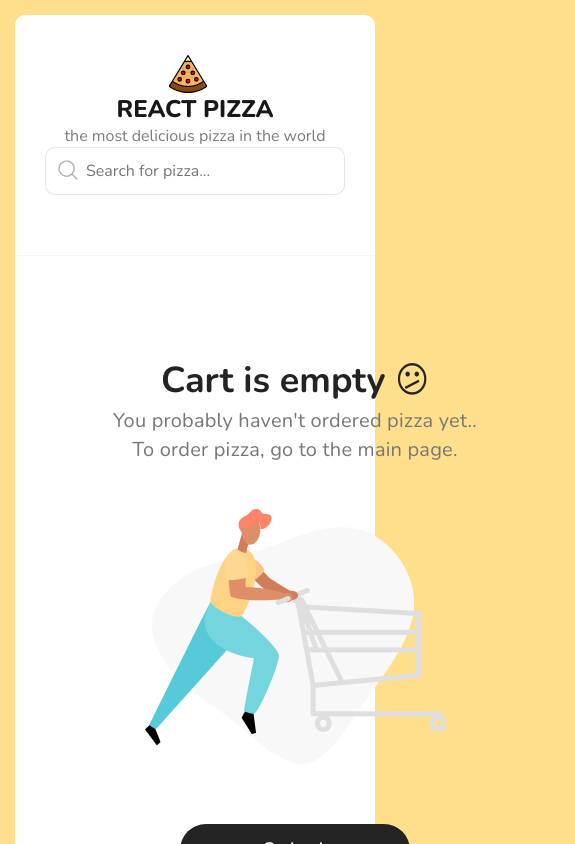
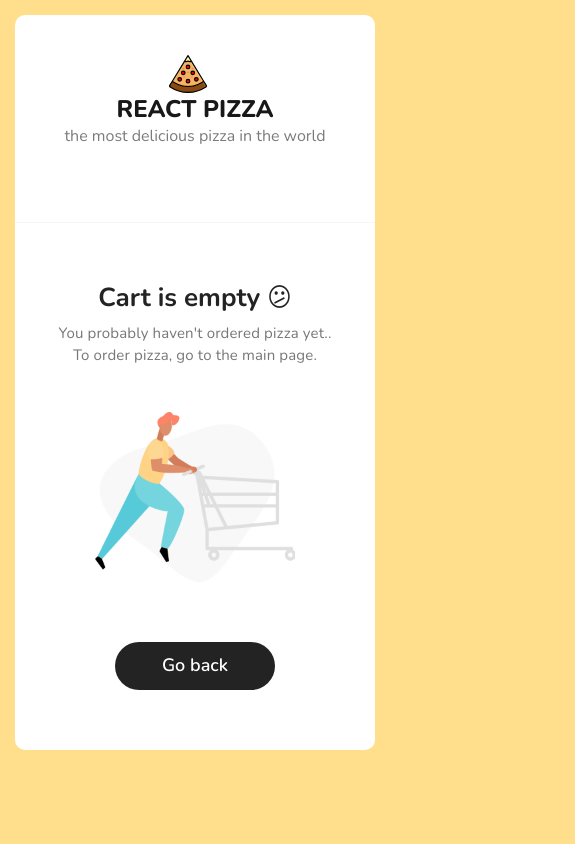
Before and after one commit to AndrewTihonyuk878/react-pizza, a React (Create React App) app: page /cart in a window 390 px wide. Shown: the top 844 px of the page, 575 px wide, since content can reach past the window. Built offline with nearby package versions, Linux system fonts and the light colour scheme.

Commit message:
adaptation

```diff
--- a/src/components/Categories.tsx
+++ b/src/components/Categories.tsx
@@ -5,7 +5,7 @@ type CategoriesProps = {
   onChangeCategory: (i: number) => void
 }
 
-const Categories: React.FC<CategoriesProps> = ({ value, onChangeCategory }) => {
+const Categories: React.FC<CategoriesProps> = React.memo(({ value, onChangeCategory }) => {
   const categories = ['All', 'Meat', 'Vegetarian', 'Grill', 'Spicy', 'Closed'];
 
   return (
@@ -19,6 +19,6 @@ const Categories: React.FC<CategoriesProps> = ({ value, onChangeCategory }) => {
       </ul>
     </div>
   );
-}
+})
 
 export default Categories;
--- a/src/components/Header.tsx
+++ b/src/components/Header.tsx
@@ -24,7 +24,7 @@ function Header() {
             </div>
           </div>
         </Link>
-        <Search />
+        {location.pathname !== '/cart' && <Search />}
         <div className="header__cart">
           {location.pathname !== '/cart' && (
             <Link to="/cart" className="button button--cart">
--- a/src/components/Sort.tsx
+++ b/src/components/Sort.tsx
@@ -18,7 +18,7 @@ export const list: SortItem[] = [
   { name: 'alphabetically (ASC)', sortProperty: SortPropertyEnum.TITLE_ASK },
 ];
 
-function SortPopup() {
+const SortPopup: React.FC = () => {
   const [visibleSorts, setVisibleSorts] = React.useState(false);
   const dispatch = useDispatch();
   const sort = useSelector(selectSort);
--- a/src/pages/FullPizza.tsx
+++ b/src/pages/FullPizza.tsx
@@ -27,10 +27,10 @@ const FullPizza: React.FC = () => {
     return <>Loading...</>
   }
   return (
-    <div className="container">
+    <div className="container container--full">
       <img src={pizza.imageUrl} />
       <h2>{pizza.title}</h2>
-      <h4>{pizza.price}</h4>
+      <h4>{pizza.price}$</h4>
     </div>
   );
 };
--- a/src/pages/Home.tsx
+++ b/src/pages/Home.tsx
@@ -25,9 +25,9 @@ const Home: React.FC = () => {
   const { items, status } = useSelector(selectPizzaData);
   const { categoryId, sort, currentPage, searchValue } = useSelector(selectFilter);
 
-  const onChangeCategory = (id: number) => {
+  const onChangeCategory = React.useCallback((id: number) => {
     dispatch(setCategoryId(id));
-  };
+  }, [])
 
   const onChangePage = (number: number) => {
     dispatch(setCurrentPage(number));
--- a/src/scss/app.scss
+++ b/src/scss/app.scss
@@ -96,6 +96,13 @@ body {
     margin: 90px auto;
     .content__title {
       margin: 0;
+    }
+  }
+  &--full {
+    text-align: center;
+    img {
+      width: 260px;
+      height: 260px;
     }
   }
 }
@@ -364,3 +371,55 @@ body {
     display: block;
   }
 }
+
+@media (max-width: 590px) {
+  .cart {
+    &--empty {
+      width: 300px;
+      margin: 20px auto;
+      h2 {
+        font-size: 26px;
+        font-weight: 700;
+      }
+      p {
+        font-size: 15px;
+      }
+      img {
+        width: 200px;
+      }
+      .button--black {
+        padding: 10px 0 12px;
+        width: 160px;
+      }
+    }
+  }
+}
+
+@media (max-width: 820px) {
+  .cart {
+    &__item {
+
+      &-img {
+        margin-right: 25px;
+        img {
+          width: 60px;
+          height: 60px;
+        }
+      }
+      &-info {
+        width: 30%;
+        h3 {
+          font-size: 16px;
+          line-height: 20px;
+
+        }
+      }
+      &-price {
+        width: 25%;
+        b {
+          font-size: 18px;
+        }
+      }
+    }
+  }
+}
--- a/src/scss/components/_header.scss
+++ b/src/scss/components/_header.scss
@@ -9,8 +9,11 @@
     align-items: center;
     justify-content: space-between;
 
-    @media (max-width: 645px) {
+    @media (max-width: 991px) {
       flex-direction: column;
+      .header__logo {
+        margin-bottom: 15px;
+      }
       .header__cart {
         margin-top: 20px;
       }
```
